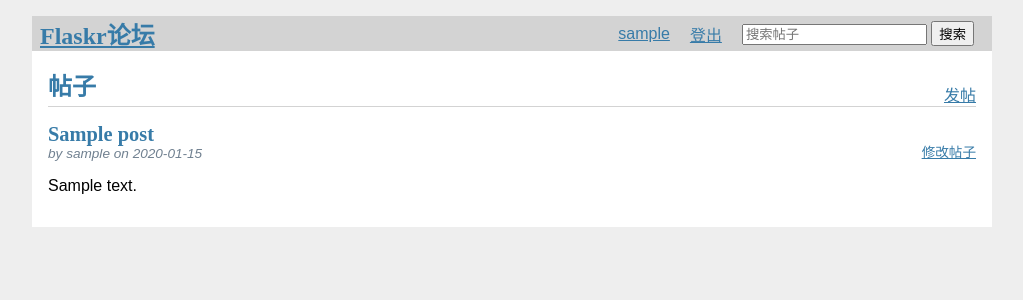
After one commit to Lumooooos/my_homework_flask, a Flask app: template flaskr/templates/blog/search_results.html in a window 1280 px wide. The commit adds this page. Shown: the top 300 px of the page, without its empty margins (128-1151 px from the left). Run offline with Flask 3, Linux system fonts and the light colour scheme; the visitor is signed in with stand-in values (Sample User, id 1); data comes from the database, SQL or seed files in the repository; the template is opened without the code that fills it: most values are stand-ins (such as "Sample title", 1, 10 or a date in 2020).

Commit message:
推进进度

```diff
--- a/flaskr/auth.py
+++ b/flaskr/auth.py
@@ -14,15 +14,20 @@ bp = Blueprint('auth', __name__, url_prefix='/auth')
 
 #新增
 #个人信息视图
-@bp.route('/profile', methods=['GET', 'POST'])
-def profile():
-    user = current_user
-    if request.method == 'POST':
-        user.username = request.form['username']
-        user.set_password(request.form['password'])
-        db.session.commit()
-        return redirect(url_for('auth.profile'))
-    return render_template('profile.html', user=user)
+# @bp.route('/auth/profile/<username>')
+# def profile(username):
+#     # 连接数据库
+#     conn = sqlite3.connect('user.db')
+#     c = conn.cursor()
+
+#     # 查询用户信息
+#     c.execute("SELECT * FROM user WHERE username = ?", (username,))
+#     user = c.fetchone()
+
+#     # 关闭数据库连接
+#     conn.close()
+
+#     return render_template('profile.html', user=user)
 
 
 #认证蓝图的注册视图
--- a/flaskr/blog.py
+++ b/flaskr/blog.py
@@ -71,6 +71,26 @@ def create():
             return redirect(url_for('blog.index'))
 
     return render_template('blog/create.html')
+
+
+#新增
+#搜索帖子
+@bp.route('/search/')
+def search():
+    # 获取用户输入的搜索关键字
+    keyword = request.args.get('keyword')
+    # 查询数据库中符合条件的帖子
+    db = get_db()
+    matched_posts = (
+        db.query(Post)
+        .join(User)
+        .filter(or_(Post.title.contains(keyword), Post.body.contains(keyword)))
+        .order_by(Post.created.desc())
+        .all()
+    )
+    # 渲染模板并将查询结果传递给模板
+    return render_template('blog/search_results.html', matched_posts=matched_posts)
+
 
 
 
--- a/flaskr/static/style.css
+++ b/flaskr/static/style.css
@@ -1,35 +1,36 @@
-html { font-family: sans-serif; background: #eee; padding: 1rem; }
-body { max-width: 960px; margin: 0 auto; background: white; }
-h1 { font-family: serif; color: #377ba8; margin: 1rem 0; }
-a { color: #377ba8; }
-hr { border: none; border-top: 1px solid lightgray; }
-nav { background: lightgray; display: flex; align-items: center; padding: 0 0.5rem; }
-nav h1 { flex: auto; margin: 0; }
-nav h1 a { text-decoration: none; padding: 0.25rem 0.5rem; }
-nav ul  { display: flex; list-style: none; margin: 0; padding: 0; }
-nav ul li a, nav ul li span, header .action { display: block; padding: 0.5rem; }
-.content { padding: 0 1rem 1rem; }
-.content > header { border-bottom: 1px solid lightgray; display: flex; align-items: flex-end; }
-.content > header h1 { flex: auto; margin: 1rem 0 0.25rem 0; }
-.flash { margin: 1em 0; padding: 1em; background: #cae6f6; border: 1px solid #377ba8; }
-.post > header { display: flex; align-items: flex-end; font-size: 0.85em; }
-.post > header > div:first-of-type { flex: auto; }
-.post > header h1 { font-size: 1.5em; margin-bottom: 0; }
-.post .about { color: slategray; font-style: italic; }
-.post .body { white-space: pre-line; }
-.content:last-child { margin-bottom: 0; }
-.content form { margin: 1em 0; display: flex; flex-direction: column; }
-.content label { font-weight: bold; margin-bottom: 0.5em; }
-.content input, .content textarea { margin-bottom: 1em; }
-.content textarea { min-height: 12em; resize: vertical; }
-input.danger { color: #cc2f2e; }
-input[type=submit] { align-self: start; min-width: 10em; }
+html {
+  font-family: sans-serif;
+  background: #eee;
+  padding: 1rem;
+}
 
-/* 新增，使论坛按钮在左边，其他都在右边 */
+body {
+  max-width: 960px;
+  margin: 0 auto;
+  background: white;
+}
+
+h1 {
+  font-family: serif;
+  color: #377ba8;
+  margin: 1rem 0;
+}
+
+a {
+  color: #377ba8;
+}
+
+hr {
+  border: none;
+  border-top: 1px solid lightgray;
+}
+
 nav {
+  background: lightgray;
   display: flex;
-    justify-content: space-between;
+  justify-content: space-between; /* 新增，使论坛按钮在左边，其他都在右边 */
   align-items: center;
+  padding: 0 0.5rem;
 }
 
 nav h1 {
@@ -51,3 +52,83 @@ nav {
 nav ul li a.btn {
   margin-left: auto;
 }
+
+.content {
+  padding: 0 1rem 1rem;
+}
+
+.content>header {
+  border-bottom: 1px solid lightgray;
+  display: flex;
+  align-items: flex-end;
+}
+
+.content>header h1 {
+  flex: auto;
+  margin: 1rem 0 0.25rem 0;
+}
+
+.flash {
+  margin: 1em 0;
+  padding: 1em;
+  background: #cae6f6;
+  border: 1px solid #377ba8;
+}
+
+.post>header {
+  display: flex;
+  align-items: flex-end;
+  font-size: 0.85em;
+}
+
+.post>header>div:first-of-type {
+  flex: auto;
+}
+
+.post>header h1 {
+  font-size: 1.5em;
+  margin-bottom: 0;
+}
+
+.post .about {
+  color: slategray;
+  font-style: italic;
+}
+
+.post .body {
+  white-space: pre-line;
+}
+
+.content:last-child {
+  margin-bottom: 0;
+}
+
+.content form {
+  margin: 1em 0;
+  display: flex;
+  flex-direction: column;
+}
+
+.content label {
+  font-weight: bold;
+  margin-bottom: 0.5em;
+}
+
+.content input,
+.content textarea {
+  margin-bottom: 1em;
+}
+
+.content textarea {
+  min-height: 12em;
+  resize: vertical;
+}
+
+input.danger {
+  color: #cc2f2e;
+}
+
+input[type=submit] {
+  align-self: start;
+  min-width: 10em;
+}
--- a/flaskr/templates/base.html
+++ b/flaskr/templates/base.html
@@ -1,14 +1,24 @@
 <!doctype html>
+<html>
+  <head>
+    <meta charset="UTF-8">
     <title>{% block title %}{% endblock %} - Flaskr论坛</title>
     <link rel="stylesheet" href="{{ url_for('static', filename='style.css') }}">
+  </head>
+  <body>
     <nav>
-  <!-- 将论坛变成了一个按钮，方便返回主界面 -->
       <a href="{{ url_for('auth.register') }}"><h1>Flaskr论坛</h1></a>
       <ul>
         {% if g.user %}
-    <!-- 将用户名变成了一个按钮，方便进入个人信息界面 -->
-      <li><a href="{{ url_for('auth.profile') }}" class="btn btn-primary">{{ g.user['username'] }}</a></li>
+          <li><a href="{{ url_for('auth.register') }}" class="btn btn-primary">{{ g.user['username'] }}</a></li>
           <li><a href="{{ url_for('auth.logout') }}">登出</a>
+          <!-- 添加搜索框和搜索按钮 -->
+          <li>
+            <form action="{{ url_for('blog.search') }}" method="get">
+              <input type="text" name="q" placeholder="搜索帖子">
+              <button type="submit">搜索</button>
+            </form>
+          </li>
         {% else %}
           <li><a href="{{ url_for('auth.register') }}">注册</a>
           <li><a href="{{ url_for('auth.login') }}">登录</a>
@@ -24,3 +34,5 @@
       {% endfor %}
       {% block content %}{% endblock %}
     </section>
+  </body>
+</html>
--- /dev/null
+++ b/flaskr/templates/blog/search_results.html
@@ -0,0 +1,28 @@
+{% extends 'base.html' %}
+
+{% block header %}
+  <h1>{% block title %}帖子{% endblock %}</h1>
+  {% if g.user %}
+    <a class="action" href="{{ url_for('blog.create') }}">发帖</a>
+  {% endif %}
+{% endblock %}
+
+{% block content %}
+  {% for post in matched_posts %}
+    <article class="post">
+      <header>
+        <div>
+          <h1>{{ post['title'] }}</h1>
+          <div class="about">by {{ post['username'] }} on {{ post['created'].strftime('%Y-%m-%d') }}</div>
+        </div>
+        {% if g.user['id'] == post['author_id'] %}
+          <a class="action" href="{{ url_for('blog.update', id=post['id']) }}">修改帖子</a>
+        {% endif %}
+      </header>
+      <p class="body">{{ post['body'] }}</p>
+    </article>
+    {% if not loop.last %}
+      <hr>
+    {% endif %}
+  {% endfor %}
+{% endblock %}
```
Also changed, not shown: flaskr/templates/auth/profile.html (+10 -12 lines), README.md. Lines whose indentation alone changed are shown as unchanged.
